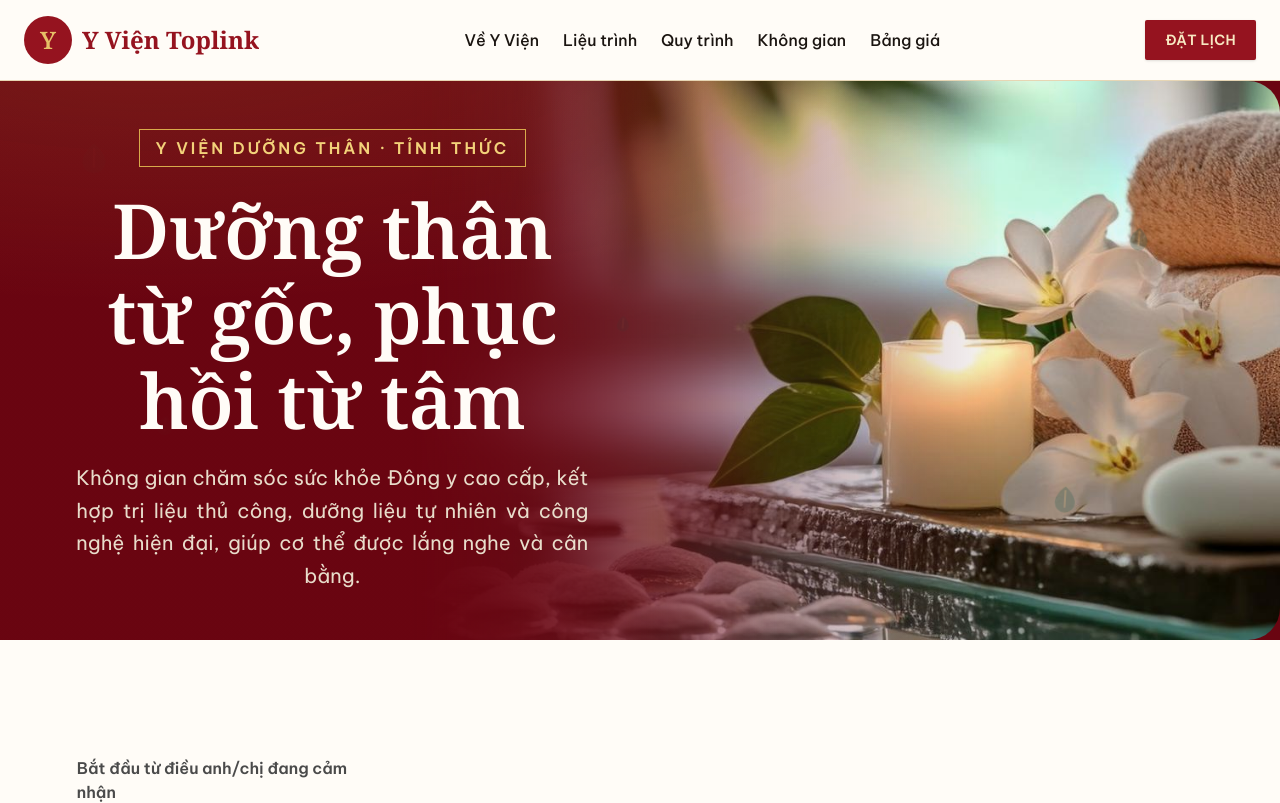
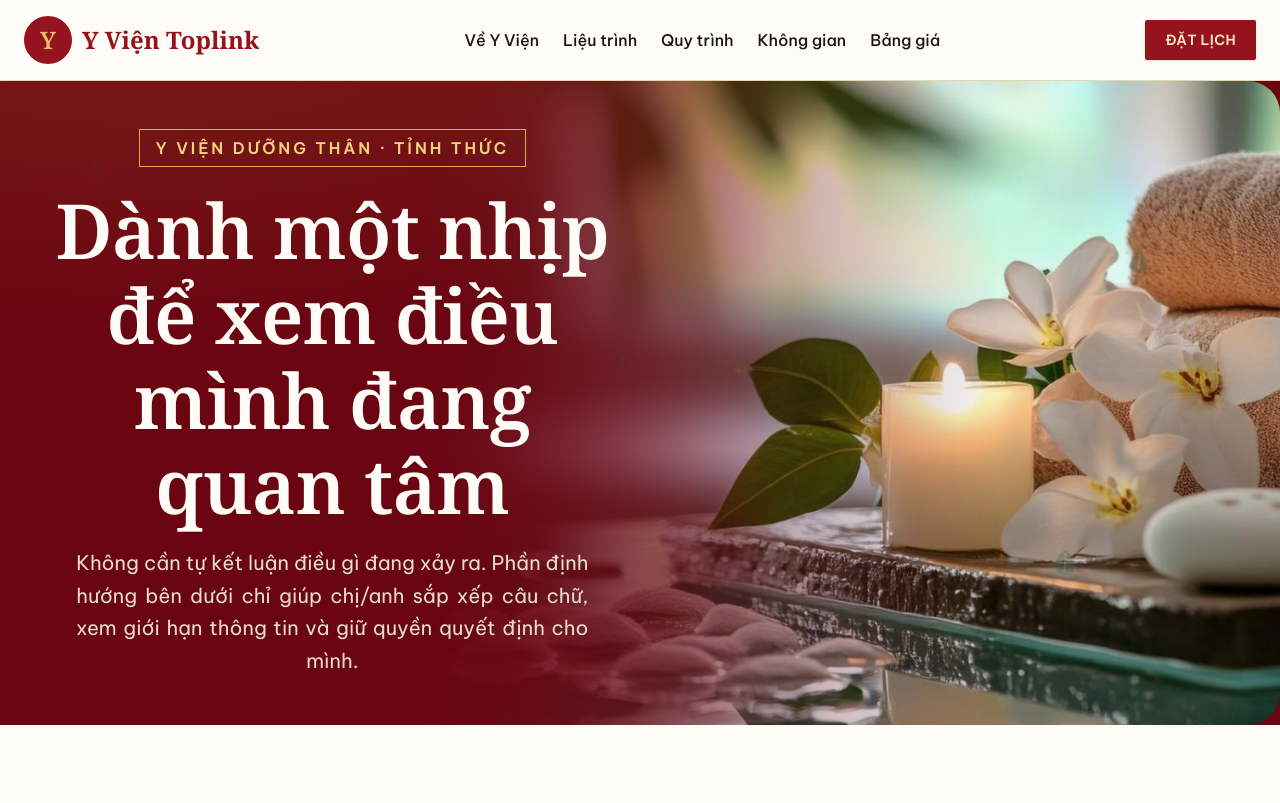
Before and after one commit to Altair1010/toplink-demo-web, a Next.js app in the folder app-demo/: page /toplink-demo-web/ in a window 1280 px wide. Shown: the top 803 px of the page. Built offline with nearby package versions, Linux system fonts and the light colour scheme.

Commit message:
fix(humanizer): sanitize homepage health claims in M3S-2

```diff
--- a/app-demo/components/home-experience/HomeHero.tsx
+++ b/app-demo/components/home-experience/HomeHero.tsx
@@ -14,7 +14,7 @@ export default function HomeHero() {
       <div className="absolute inset-y-0 right-0 z-0 w-[68%] overflow-hidden rounded-l-none rounded-r-[2rem]">
         <Img
           src="/images/home/spa-ambience.jpg"
-          alt="Không gian trị liệu tại Y Viện Toplink"
+          alt=""
           fill
           priority
           sizes="(max-width: 1024px) 100vw, 68vw"
@@ -41,11 +41,11 @@ export default function HomeHero() {
               KHÔNG uppercase: tiếng Việt có dấu viết hoa toàn bộ làm chậm đọc, nhất
               là nhóm khách lớn tuổi (DESIGN.md §Typography). */}
           <h1 className="animate-fade-up mt-5 text-balance font-serif-display text-[length:var(--text-hero)] text-ivory">
-            Dưỡng thân từ gốc, phục hồi từ tâm
+            Dành một nhịp để xem điều mình đang quan tâm
           </h1>
           <p className="animate-fade-up stagger-1 mt-5 max-w-lg text-center text-xl leading-relaxed text-cream/90 sm:text-justify sm:[text-align-last:center]">
-            Không gian chăm sóc sức khỏe Đông y cao cấp, kết hợp trị liệu thủ công, dưỡng liệu tự
-            nhiên và công nghệ hiện đại, giúp cơ thể được lắng nghe và cân bằng.
+            Không cần tự kết luận điều gì đang xảy ra. Phần định hướng bên dưới chỉ giúp chị/anh sắp
+            xếp câu chữ, xem giới hạn thông tin và giữ quyền quyết định cho mình.
           </p>
         </div>
       </div>
```
Also changed, not shown: 3 other files (tests, documents, lock files or other folders).
